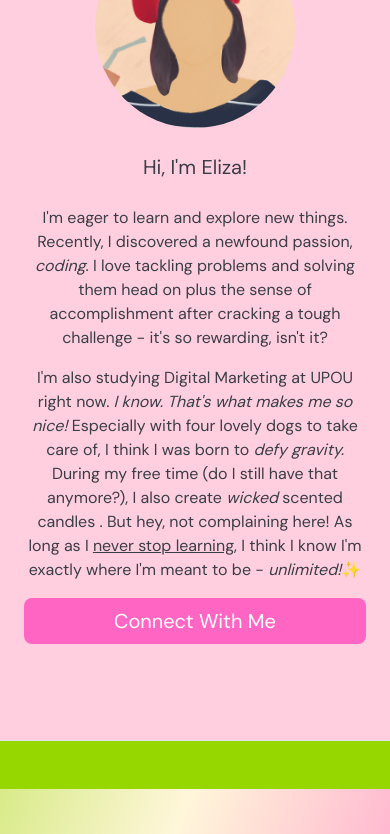
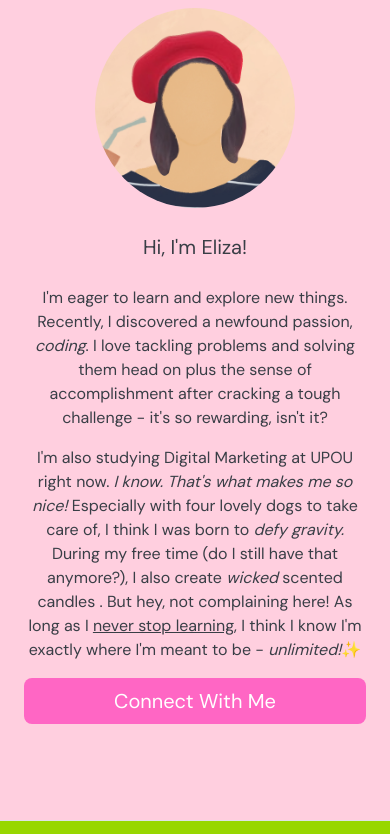
Before and after one commit to elizaislearning/eliza-wicked, a plain HTML site: page index.html in a window 390 px wide. Shown: the part 439-1273 px from the top of the page. Drawn offline with nearby package versions, Linux system fonts and the light colour scheme; a web font is replaced by a local one.

Commit message:
Update index.html

```diff
--- a/index.html
+++ b/index.html
@@ -17,8 +17,13 @@
   font-family: "DM Sans", sans-serif;
   background-color: #97D700;
   color: #393E46;
+  padding-top: 70px;
 }
-
+@media (max-width: 576px) {
+  body {
+    padding-top: 80px; /* More space for mobile screens */
+  }
+}
 h1 {
   font-family: 'Cormorant Garamond', serif;;
 }
```
